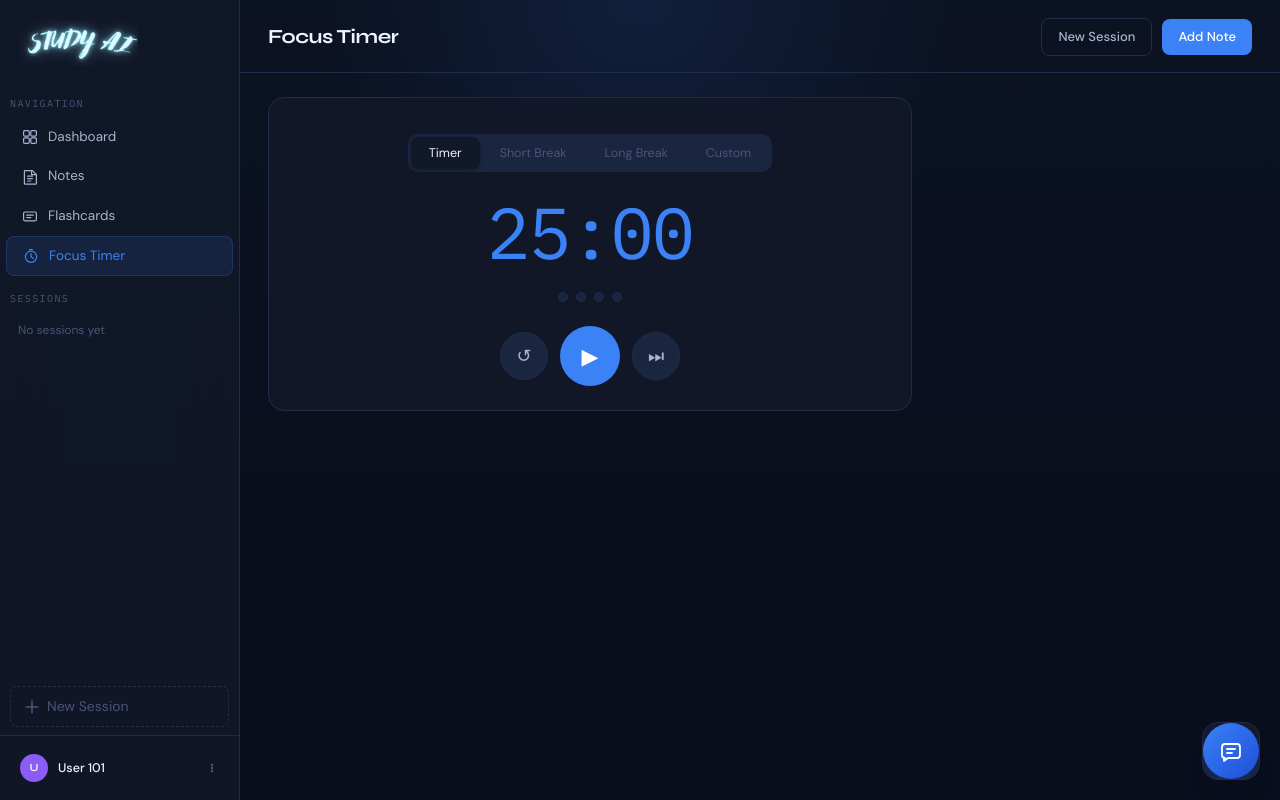
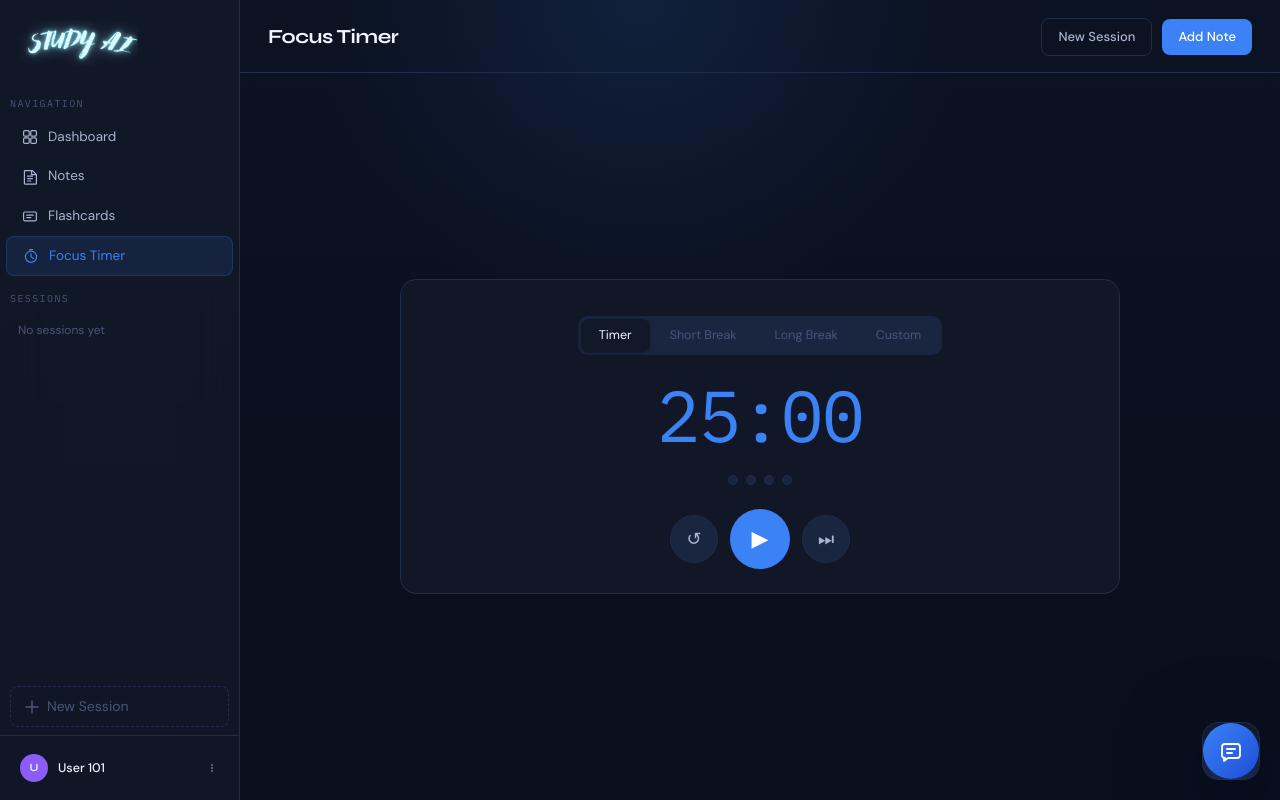
Before and after one commit to TresorBitangimana/AI-Study-Assistant, a React (Vite) app in the folder Frontend/: page / in a window 1280 px wide. Both pictures are taken after a click on the button "Focus Timer". Built offline with nearby package versions, Linux system fonts and the light colour scheme.

Commit message:
clean up after session creation

```diff
--- a/Frontend/src/App.css
+++ b/Frontend/src/App.css
@@ -394,11 +394,6 @@
         opacity: 0.45;
     }
 
-    .session-type-card-label {
-        @apply font-['IBM_Plex_Mono'] text-[10px] uppercase tracking-[1.2px];
-        color: var(--text-faint);
-    }
-
     .session-type-card-title {
         @apply mt-2 font-['Syne'] text-[18px] font-semibold tracking-[-0.3px];
         color: var(--text);
@@ -677,11 +672,11 @@
     }
 
     .timer-shell {
-        @apply grid grid-cols-1 gap-5 xl:grid-cols-[minmax(0,1fr)_320px];
+        @apply grid h-full place-items-center;
     }
 
     .timer-main-card {
-        @apply flex flex-col items-center gap-6 rounded-2xl border px-6 pb-4 pt-6 md:px-9 md:pb-6 md:pt-9;
+        @apply flex w-full max-w-[720px] flex-col items-center gap-6 rounded-2xl border px-6 pb-4 pt-6 md:px-9 md:pb-6 md:pt-9;
         border-color: var(--border);
         background: var(--panel);
     }
--- a/Frontend/src/CreateSessionModal.jsx
+++ b/Frontend/src/CreateSessionModal.jsx
@@ -10,7 +10,6 @@ function CreateSessionModal({
     title = "Name your study session",
     toneLabel = "New Session",
     value,
-    sessionType,
 }) {
     return (
         <div className="session-modal-overlay" role="presentation">
--- a/Frontend/src/FocusTimer.jsx
+++ b/Frontend/src/FocusTimer.jsx
@@ -137,7 +137,7 @@ function FocusTimer({ active }) {
             : "timer-display-focus";
 
     return (
-        <section className={active ? "block" : "hidden"}>
+        <section className={active ? "block h-full" : "hidden"}>
             <div className="timer-shell">
                 <div className="timer-main-card">
                     <div className="timer-mode-group">
```
